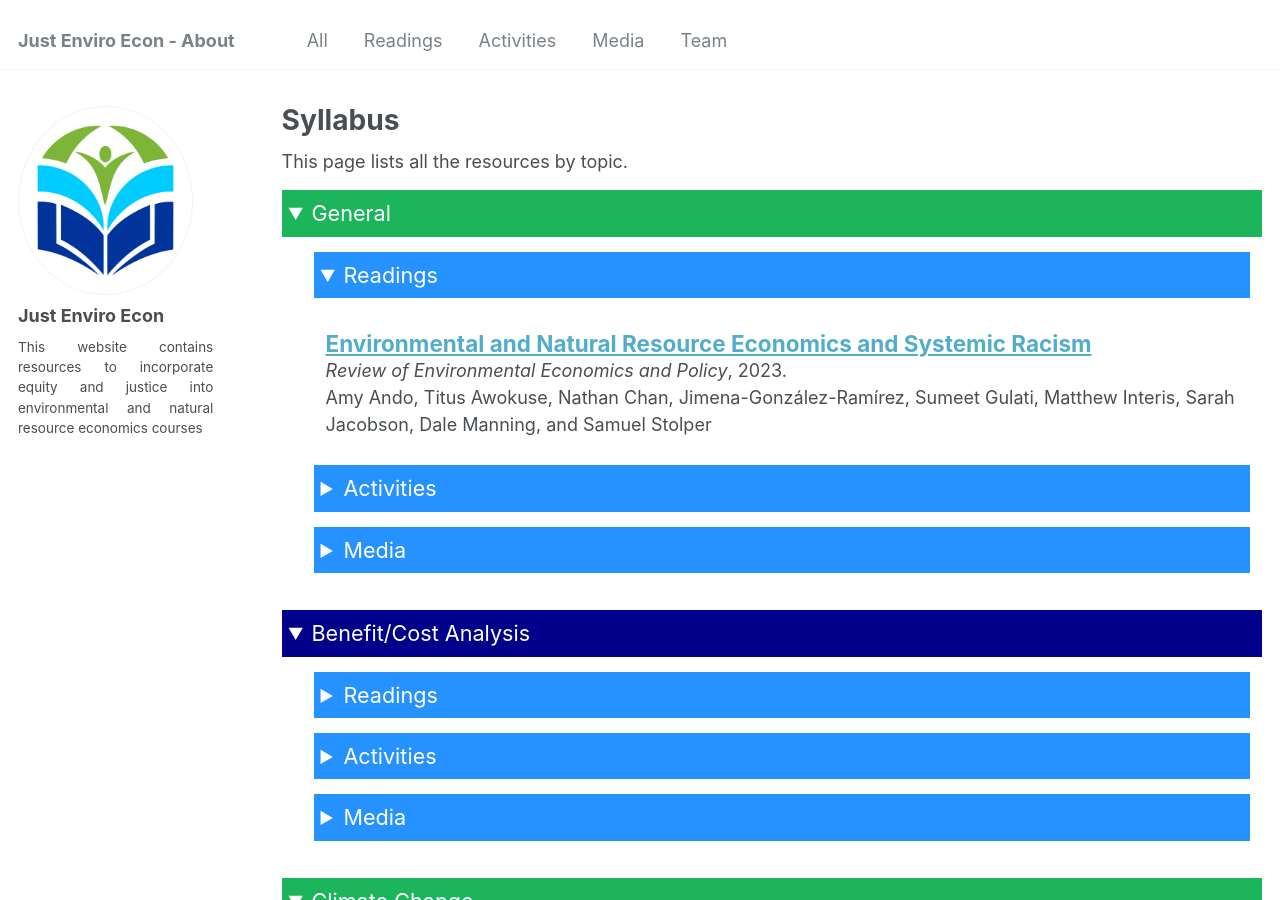
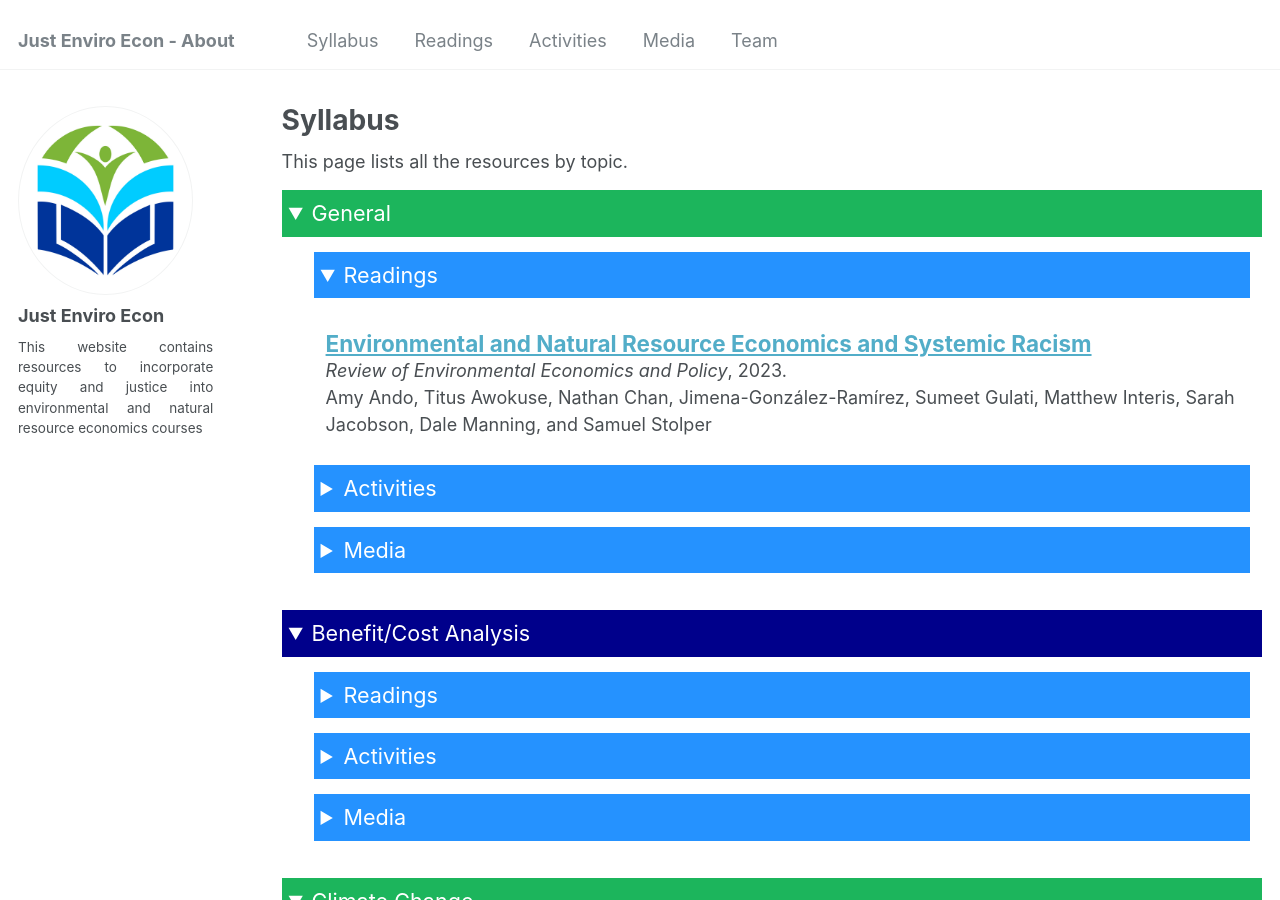
Before and after one commit to just-enviro-econ/just-enviro-econ.github.io, a Jekyll site: the page built from _pages/syllabus.md, in a window 1280 px wide and 900 px high. Built offline with Jekyll 4.4.1, drawn with Linux system fonts in a browser that asks for light colours.

Commit message:
back to syllabus

```diff
--- a/_config.yml
+++ b/_config.yml
@@ -291,7 +291,7 @@ defaults:
       author_profile: true
       share: true
       comments: true
-  # _all
+  # _syllabus
   - scope:
       path: ""
       type: publications
--- a/_data/navigation.yml
+++ b/_data/navigation.yml
@@ -5,8 +5,8 @@
 # prevent it from being included in the site.
 
 main:
-  - title: "All"
-    url: /all/
+  - title: "Syllabus"
+    url: /syllabus/
 
   - title: "Readings"
     url: /publications/
```
Also changed, not shown: _pages/syllabus.md (renamed from _pages/all.md).
